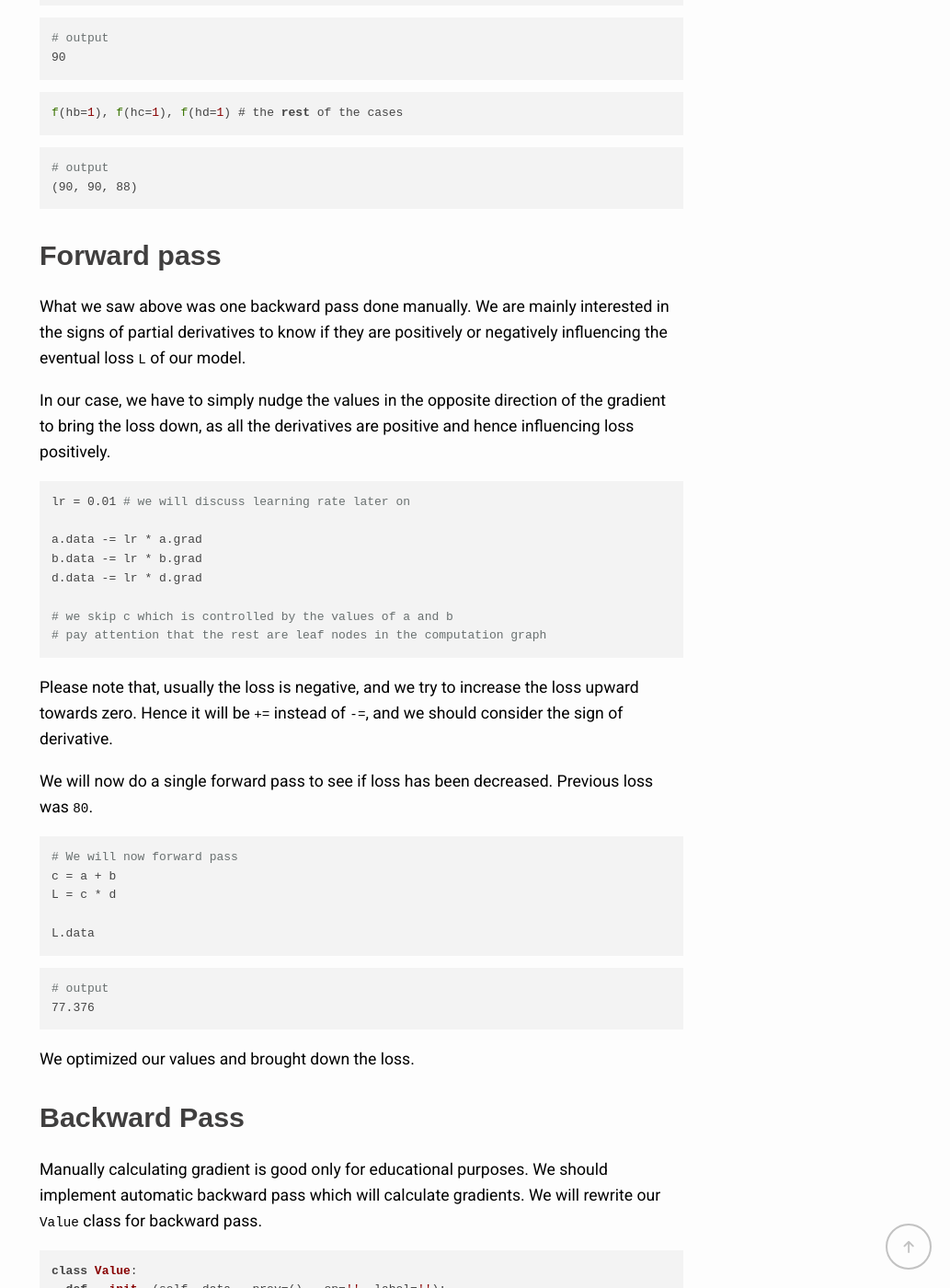
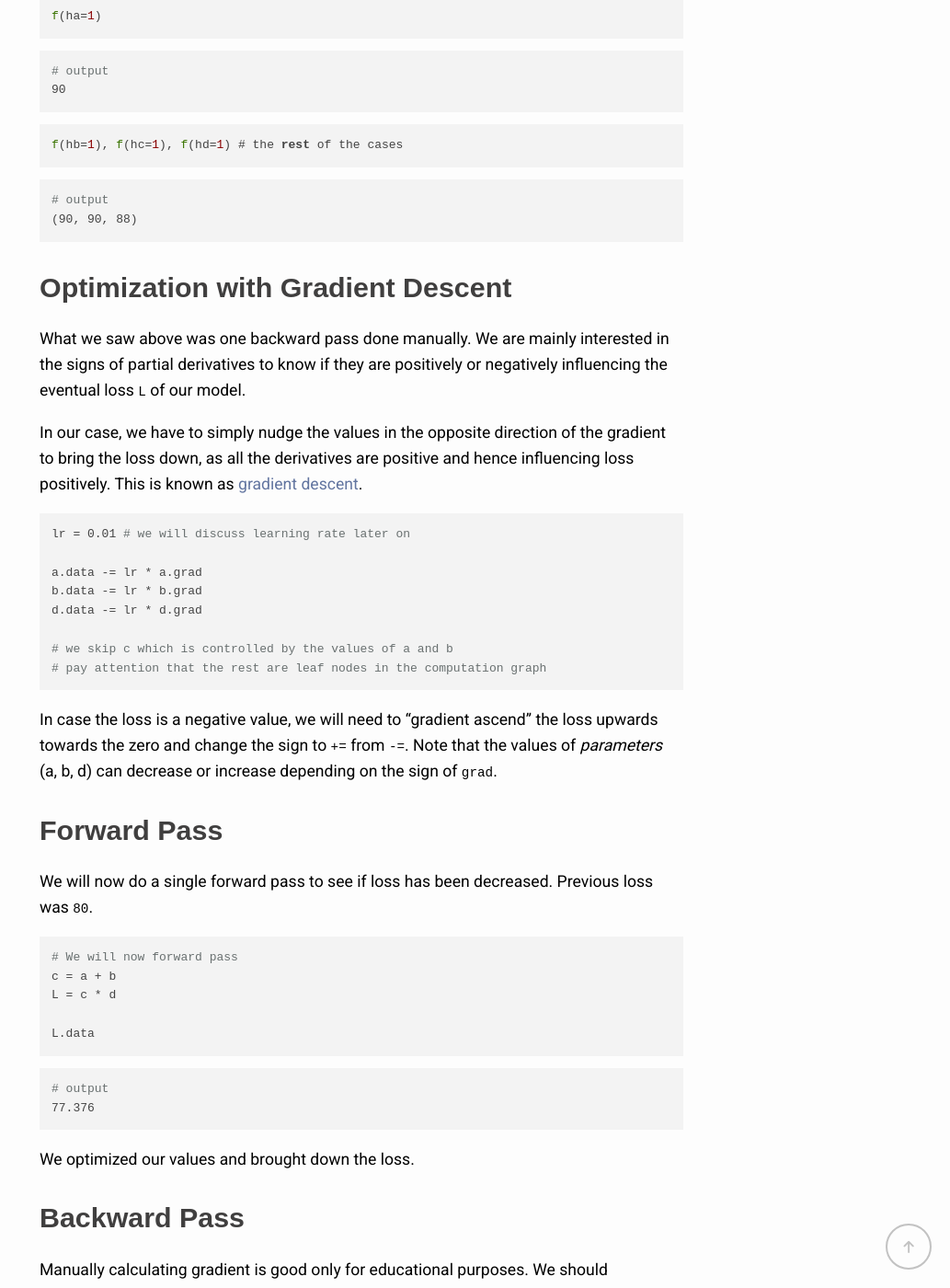
Before and after one commit to shahaliyev/shahaliyev.github.io, a Jekyll site: the page built from _posts/2025-01-25-backprop.md, in a window 1280 px wide and 1400 px high, scrolled down 12077 px. Shown: the whole window at 92% size, without its empty margins (247-1280 px from the left). Built offline with Jekyll 4.4.1, drawn with Linux system fonts in a browser that asks for light colours; nearby versions of some CDN libraries; comment, search, counter and statistics services are not loaded; some of the changed text lies outside the part shown.

Commit message:
fixed post

````diff
--- a/_posts/2025-01-25-backprop.md
+++ b/_posts/2025-01-25-backprop.md
@@ -520,11 +520,11 @@
 
 
 
-## Forward pass
+## Optimization with Gradient Descent
 
 What we saw above was one backward pass done manually. We are mainly interested in the signs of partial derivatives to know if they are positively or negatively influencing the eventual loss `L` of our model.
 
-In our case, we have to simply nudge the values in the opposite direction of the gradient to bring the loss down, as all the derivatives are positive and hence influencing loss positively.
+In our case, we have to simply nudge the values in the opposite direction of the gradient to bring the loss down, as all the derivatives are positive and hence influencing loss positively. This is known as [gradient descent](https://en.wikipedia.org/wiki/Gradient_descent).
 
 
 ```python
@@ -538,7 +538,9 @@
 # pay attention that the rest are leaf nodes in the computation graph
 ```
 
-Please note that, usually the loss is negative, and we try to increase the loss upward towards zero. Hence it will be `+=` instead of `-=`, and we should consider the sign of derivative.
+In case the loss is a negative value, we will need to "gradient ascend" the loss upwards towards the zero and change the sign to `+=` from `-=`. Note that the values of _parameters_ (a, b, d) can decrease or increase depending on the sign of `grad`.
+
+## Forward Pass
 
 We will now do a single forward pass to see if loss has been decreased. Previous loss was `80`.
 
````
Also changed, not shown: 1 other file.
